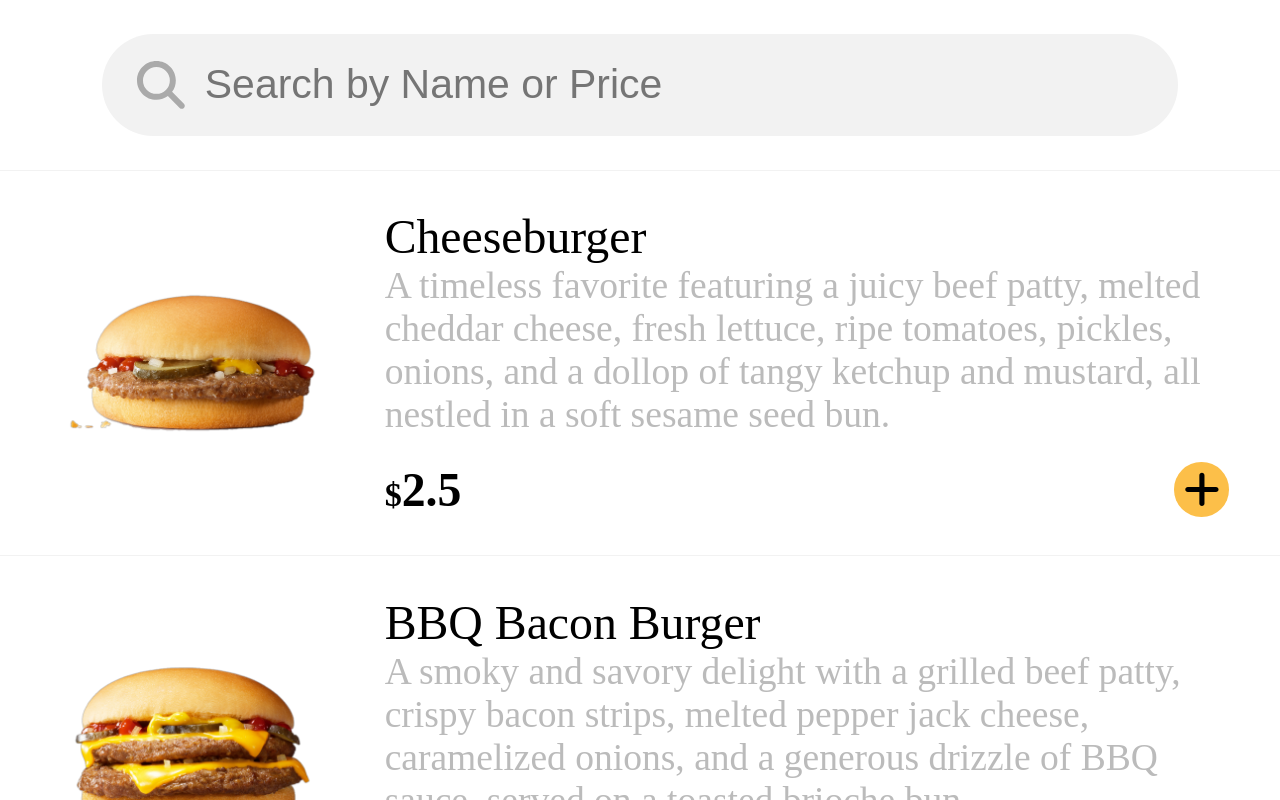
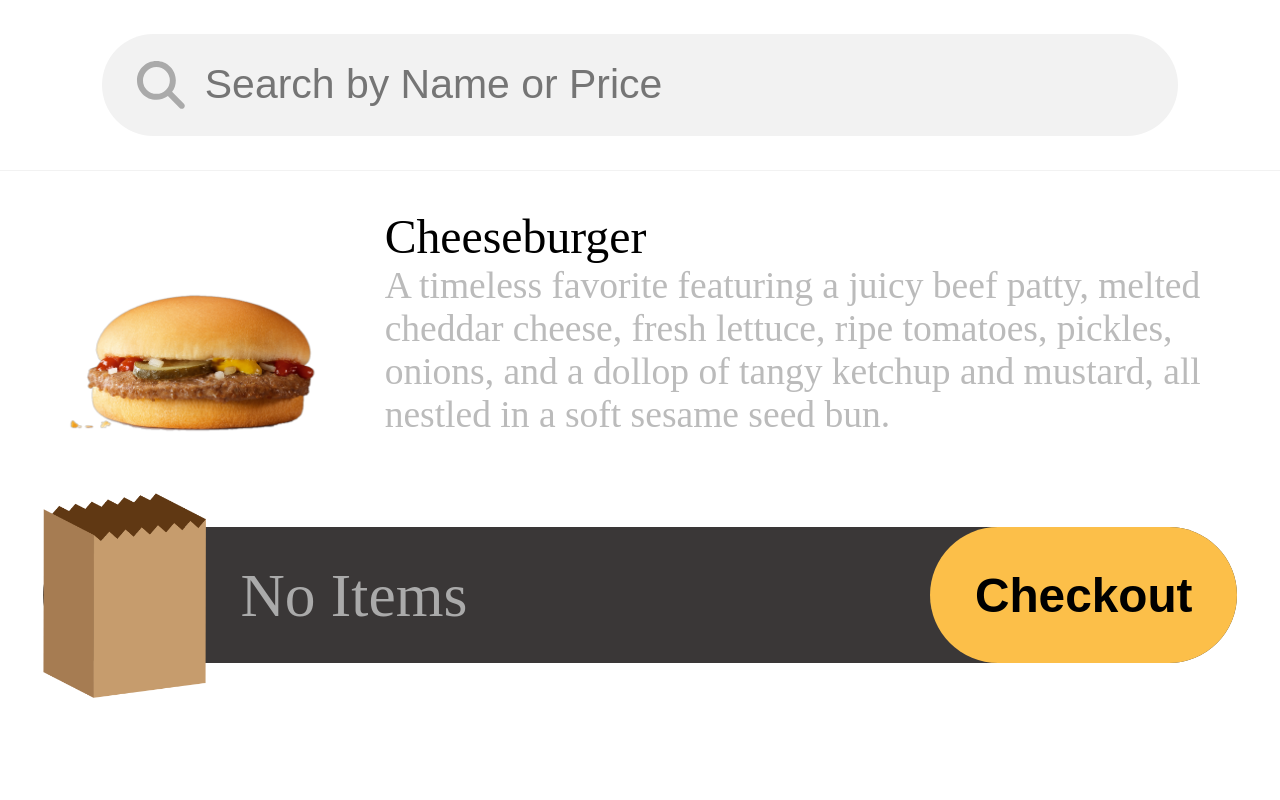
Before and after one commit to Kaiming-Wei/burger-home, a React (Create React App) app: page / in a window 1280 px wide. Built offline with nearby package versions, Linux system fonts and the light colour scheme.

Commit message:
Shopping Cart

```diff
--- a/src/App.js
+++ b/src/App.js
@@ -2,6 +2,7 @@ import MealsList from './Components/MealsList/MealsList';
 import {useState} from 'react';
 import CartContext from './Store/CartContext';
 import Search from './Components/Search/Search';
+import Cart from './Components/Cart/Cart';
 
 const MEALS_DATA = [
   {
@@ -78,8 +79,8 @@ function App() {
             delete cartMap[id];
           }
         }
-        cartMap['totalItam'] = (cartMap['totalItam']) - 1;
-        if(cartMap['totalItam'] < 0) cartMap['totalItam'] = 0;
+        cartMap['totalItem'] = (cartMap['totalItem']) - 1;
+        if(cartMap['totalItem'] < 0) cartMap['totalItem'] = 0;
 
         cartMap['totalPrice'] = (cartMap['totalPrice']) - price;
         if(cartMap['totalPrice'] < 0) cartMap['totalPrice'] = 0;
@@ -108,6 +109,7 @@ function App() {
           <Search searchItem={searchItem}/>
           <CartContext.Provider value={{...cart, addItem, deleteItem}}>
             <MealsList meals={meals}/>
+            <Cart/>
           </CartContext.Provider>
     </div>
 
--- /dev/null
+++ b/src/Components/Cart/Cart.js
@@ -0,0 +1,26 @@
+import { useContext } from 'react';
+import iconImg from '../../asset/bag.png';
+import classes from './Cart.module.css';
+import CartContext from '../../Store/CartContext';
+
+
+const Cart = () => {
+    const cart_ctx = useContext(CartContext);
+    return(
+        <div className={classes.Cart}>
+            <div className={classes.Iconbox}>
+                <img className={classes.BagIcon} src={iconImg}></img>
+                {cart_ctx.totalItem > 0 ? <span className={classes.Amount}>{cart_ctx.totalItem}</span> : null}
+            </div>
+            <div className={classes.Detailbox}>
+                {cart_ctx.totalItem > 0 ?
+                <p className={classes.Price}>{cart_ctx.totalPrice}</p> :
+                <p className={classes.NoItem}>No Items</p>}
+                <button className={classes.CheckoutBtn}>Checkout</button>
+            </div>
+
+        </div>
+    )
+}
+
+export default Cart;
--- /dev/null
+++ b/src/Components/Cart/Cart.module.css
@@ -0,0 +1,73 @@
+.Cart{
+    position: fixed;
+    bottom: 80rem;
+    left: 25rem;
+    height: 80rem;
+    width: 700rem;
+
+    display: flex;
+    align-items: center;
+
+    border-radius: 60rem;
+    background-color: #3a3737;
+}
+
+.Iconbox{
+    height: 120rem;
+    width: 100rem;
+
+    position: relative;
+}
+
+.BagIcon{
+    height: 100%;
+    width: 100%;
+}
+
+.Amount{
+    position: absolute;
+    top: 2rem;
+    right: -10rem;
+    background-color: red;
+    border-radius: 50%;
+    width: 30rem;
+    height: 30rem;
+    text-align: center;
+    line-height: 30rem;
+    color: white;
+}
+
+.Detailbox{
+    /* background-color: #bfa; */
+    display: flex;
+    align-items: center;
+    justify-content: space-between;
+    width: 630rem;
+}
+
+.CheckoutBtn{
+    border: none;
+    border-radius: 60rem;
+    height: 80rem;
+    width: 180rem;
+    background-color: #FCBF49;
+    font-weight: bold;
+    font-size: 28rem;
+}
+
+.Price{
+    color: white;
+    font-size: 40rem;
+    margin-left: 20rem;
+}
+.NoItem{
+    margin-left: 20rem;
+    font-size: 36rem;
+    color: #aaa;
+}
+
+.Price::before{
+    content: '$';
+    font-size: 28rem;
+    margin-right: 5rem;
+}
--- a/src/Components/MealsList/MealItem/MealItem.js
+++ b/src/Components/MealsList/MealItem/MealItem.js
@@ -5,7 +5,7 @@ const MealItem = (props) =>{
     return(
         <div className={classes.item}>
             <div className={classes.imageBox}>
-                <img src={props.meal.img} ></img>
+                <img className={classes.imageIcon} src={props.meal.img} ></img>
             </div>
 
             <div className={classes.contentsBox}>
--- a/src/Components/MealsList/MealItem/MealItem.module.css
+++ b/src/Components/MealsList/MealItem/MealItem.module.css
@@ -10,7 +10,7 @@
 .imageBox{
     width: 360rem;
 }
-img{
+.imageIcon{
     width: 100%;
     object-fit: cover;
 }
--- a/src/Components/MealsList/MealsList.module.css
+++ b/src/Components/MealsList/MealsList.module.css
@@ -1,7 +1,7 @@
 .MealsList{
     position: absolute;
     top: 100rem;
-    bottom: 0;
+    bottom: 200rem;
     left: 0;
     right: 0;
     overflow: auto;
--- /dev/null
+++ b/src/asset/Cart.js
@@ -0,0 +1,58 @@
+import React, {useContext, useState} from 'react';
+import classes from './Cart.module.css';
+import iconImg from '../../asset/bag.png';
+import CartContext from "../../store/cart-context";
+import CartDetails from "./CartDetails/CartDetails";
+import Checkout from "./Checkout/Checkout";
+
+const Cart = () => {
+
+    const ctx = useContext(CartContext);
+
+    // 添加一个state来设置详情是否显示
+    const [showDetails, setShowDetails] = useState(false);
+    // 添加一个state设置结账页的显示于隐藏
+    const [showCheckout, setShowCheckout] = useState(false);
+
+    // 添加一个显示详情页的函数
+    const toggleDetailsHandler = () => {
+        if(ctx.totalAmount === 0) {
+            setShowDetails(false);
+            return;
+        };
+        setShowDetails(prevState => !prevState);
+    };
+
+    const showCheckoutHandler = () => {
+        if(ctx.totalAmount === 0) return;
+        setShowCheckout(true);
+    };
+
+    const hideCheckoutHandler = () => {
+        setShowCheckout(false);
+    };
+
+    return (
+        <div className={classes.Cart} onClick={toggleDetailsHandler}>
+            {showCheckout && <Checkout onHide={hideCheckoutHandler}/>}
+
+            {/*引入购物车的详情*/}
+            {showDetails && <CartDetails/>}
+
+
+            <div className={classes.Icon}>
+                <img src={iconImg}/>
+                {ctx.totalAmount === 0 ? null : <span className={classes.TotalAmount}>{ctx.totalAmount}</span>}
+            </div>
+
+            {ctx.totalAmount === 0 ? <p className={classes.NoMeal}>未选购商品</p> :
+                <p className={classes.Price}>{ctx.totalPrice}</p>}
+
+            <button
+                onClick={showCheckoutHandler}
+                className={`${classes.Button} ${ctx.totalAmount === 0 ? classes.Disabled : ''}`}>去结算</button>
+        </div>
+    );
+};
+
+export default Cart;
```
Also changed, not shown: src/asset/bag.png (added).
